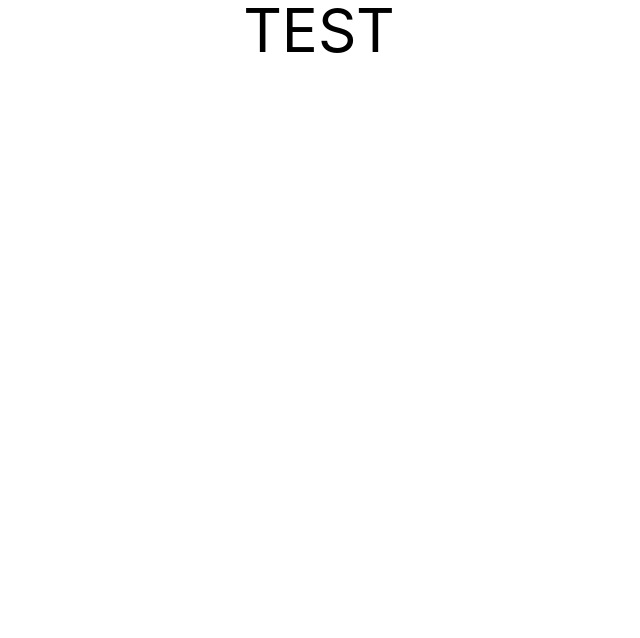
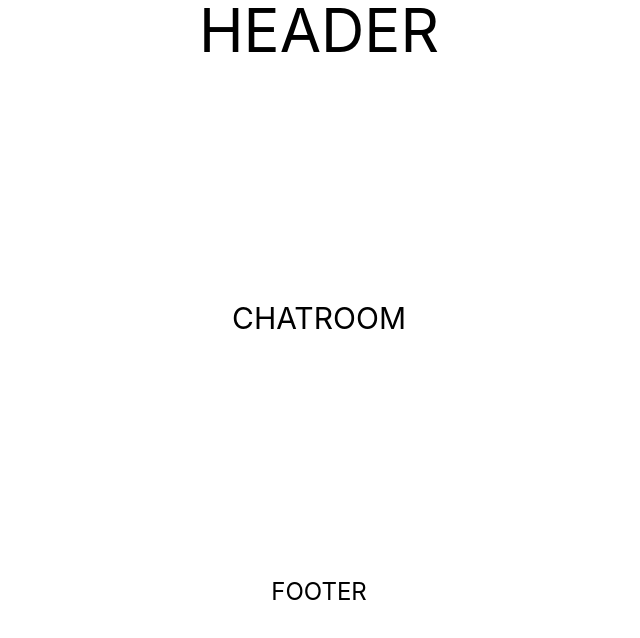
Before and after one commit to SongTofu/maseraT_pong_game, a React (Create React App) app in the folder frontend/: page /chat-room in a window 1280 px wide. Shown: the top 638 px of the page, without its empty margins (321-961 px from the left). Built offline with nearby package versions, Linux system fonts and the light colour scheme.

Commit message:
feat: react-router-dom
- router settings
- pages need to be discussed

```diff
--- a/frontend/package.json
+++ b/frontend/package.json
@@ -12,6 +12,7 @@
     "@types/react-dom": "^18.0.5",
     "react": "^18.2.0",
     "react-dom": "^18.2.0",
+    "react-router-dom": "^6.3.0",
     "react-scripts": "5.0.1",
     "typescript": "^4.7.4",
     "web-vitals": "^2.1.4"
--- a/frontend/src/App.tsx
+++ b/frontend/src/App.tsx
@@ -1,9 +1,27 @@
 import React from "react";
+import { BrowserRouter, Routes, Route } from "react-router-dom";
+import Footer from "./components/Footer";
+import Header from "./components/Header";
+import Chat from "./pages/Chat";
+import ChatRoom from "./pages/ChatRoom";
+import Game from "./pages/Game";
+import GameRoom from "./pages/GameRoom";
+import LogIn from "./pages/LogIn";
 
 function App() {
   return (
     <div className="App">
-      <h1 className="text-6xl text-center">TEST</h1>
+      <BrowserRouter>
+        <Header />
+        <Routes>
+          <Route path="/login" element={<LogIn />} />
+          <Route path="/game" element={<Game />} />
+          <Route path="/game-room" element={<GameRoom />} />
+          <Route path="/chat" element={<Chat />} />
+          <Route path="/chat-room" element={<ChatRoom />} />
+        </Routes>
+        <Footer />
+      </BrowserRouter>
     </div>
   );
 }
--- /dev/null
+++ b/frontend/src/components/Footer.tsx
@@ -0,0 +1,11 @@
+import React from "react";
+
+function Footer() {
+  return (
+    <div>
+      <h1 className="text-2xl text-center">FOOTER</h1>
+    </div>
+  );
+}
+
+export default Footer;
--- /dev/null
+++ b/frontend/src/components/Header.tsx
@@ -0,0 +1,11 @@
+import React from "react";
+
+function Header() {
+  return (
+    <div>
+      <h1 className="text-6xl text-center">HEADER</h1>
+    </div>
+  );
+}
+
+export default Header;
--- /dev/null
+++ b/frontend/src/pages/Chat.tsx
@@ -0,0 +1,13 @@
+import React from "react";
+
+function Chat() {
+  return (
+    <div>
+      <div className="m-60">
+        <h1 className="text-3xl text-center uppercase">chat</h1>
+      </div>
+    </div>
+  );
+}
+
+export default Chat;
--- /dev/null
+++ b/frontend/src/pages/ChatRoom.tsx
@@ -0,0 +1,13 @@
+import React from "react";
+
+function ChatRoom() {
+  return (
+    <div>
+      <div className="m-60">
+        <h1 className="text-3xl text-center uppercase">chatroom</h1>
+      </div>
+    </div>
+  );
+}
+
+export default ChatRoom;
--- /dev/null
+++ b/frontend/src/pages/Game.tsx
@@ -0,0 +1,13 @@
+import React from "react";
+
+function Game() {
+  return (
+    <div>
+      <div className="m-60">
+        <h1 className="text-3xl text-center uppercase">game</h1>
+      </div>
+    </div>
+  );
+}
+
+export default Game;
--- /dev/null
+++ b/frontend/src/pages/GameRoom.tsx
@@ -0,0 +1,13 @@
+import React from "react";
+
+function GameRoom() {
+  return (
+    <div>
+      <div className="m-60">
+        <h1 className="text-3xl text-center uppercase">gameroom</h1>
+      </div>
+    </div>
+  );
+}
+
+export default GameRoom;
--- /dev/null
+++ b/frontend/src/pages/LogIn.tsx
@@ -0,0 +1,13 @@
+import React from "react";
+
+function LogIn() {
+  return (
+    <div>
+      <div className="m-60">
+        <h1 className="text-3xl text-center uppercase">login</h1>
+      </div>
+    </div>
+  );
+}
+
+export default LogIn;
```
Also changed, not shown: 1 other file (tests, documents, lock files or other folders).
